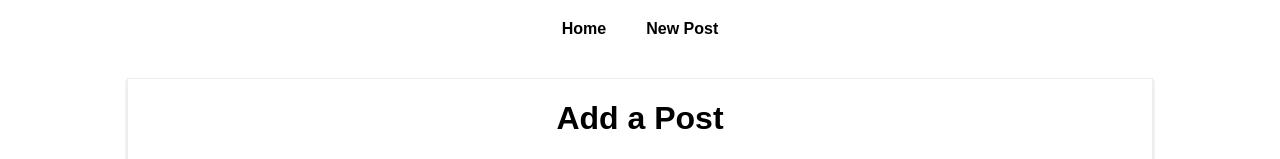
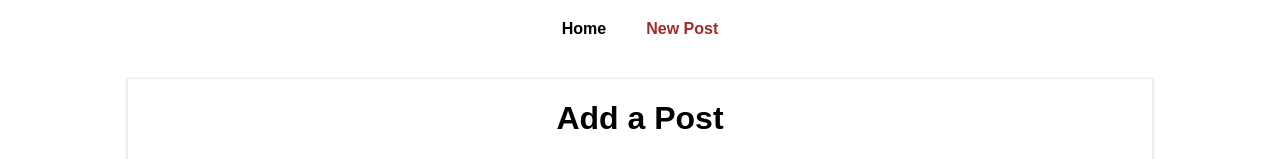
Before and after one commit to samon03/Axios-React, a React (Create React App) app: page /new-post in a window 1280 px wide. Shown: the top 159 px of the page. Built offline with nearby package versions, Linux system fonts and the light colour scheme.

Commit message:
active class

```diff
--- a/src/containers/Blog/Blog.css
+++ b/src/containers/Blog/Blog.css
@@ -20,6 +20,7 @@
 }
 
 .Blog a:hover,
-.Blog a:active {
+.Blog a:active,
+.Blog a.active {
     color: brown;
 }
--- a/src/containers/Blog/Blog.js
+++ b/src/containers/Blog/Blog.js
@@ -1,7 +1,7 @@
 import React, { Component } from 'react';
 
 import './Blog.css';
-import { Route, Link } from 'react-router-dom';
+import { Route, NavLink } from 'react-router-dom';
 import Posts from './Posts/Posts';
 import NewPost from './NewPost/NewPost';
 
@@ -16,10 +16,10 @@ class Blog extends Component {
                     <nav>
                         <ul>
                             <li>
-                                <Link to="/">Home</Link>
+                                <NavLink exact to="/">Home</NavLink>
                             </li>
                             <li>
-                                <Link to="/new-post">New Post</Link>
+                                <NavLink exact to="/new-post">New Post</NavLink>
                             </li>
                         </ul>
                     </nav>
--- a/src/containers/Blog/Posts/Posts.js
+++ b/src/containers/Blog/Posts/Posts.js
@@ -15,7 +15,7 @@ class Posts extends Component {
         console.log(this.props);
         axios.get('/posts')
         .then(response => {
-            const posts = response.data.slice(0, 3);
+            const posts = response.data.slice(0, 4);
             const updatePost = posts.map(post => {
                 return {
                     ...post,
```
